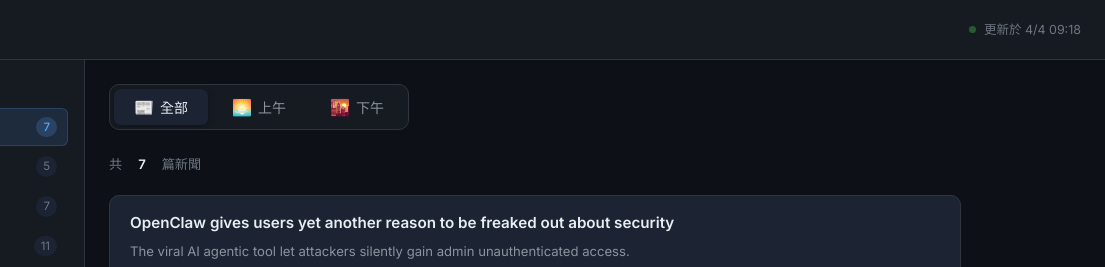
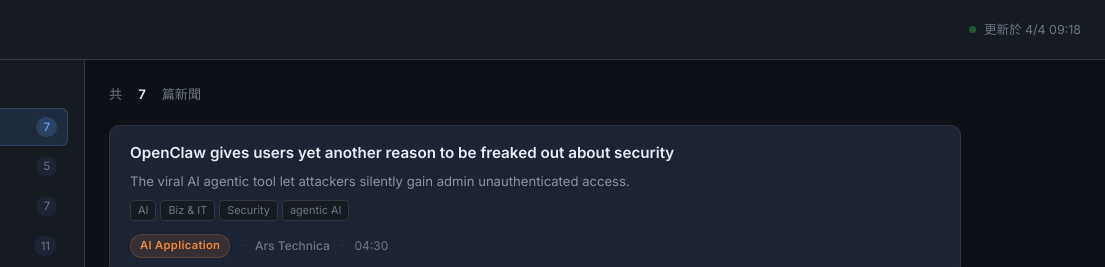
Before and after one commit to akirajnnjr/ai-news, a plain HTML site: page index.html in a window 1280 px wide. Shown: the top 267 px of the page, 175-1280 px from the left. Drawn offline with Linux system fonts and the light colour scheme.

Commit message:
feat: remove AM/PM time slot classification

```diff
--- a/assets/app.js
+++ b/assets/app.js
@@ -24,9 +24,8 @@
 // 狀態
 let state = {
   allNews: [],
-  selectedDate: null,    // null = today
+  selectedDate: null,
   selectedCat: 'all',
-  selectedSlot: 'all',   // 'all' | 'morning' | 'afternoon'
   lastUpdated: '',
 };
 
@@ -94,7 +93,6 @@
   return state.allNews.filter(n => {
     if (n.date !== state.selectedDate) return false;
     if (state.selectedCat !== 'all' && n.mapped_category !== state.selectedCat) return false;
-    if (state.selectedSlot !== 'all' && n.time_slot !== state.selectedSlot) return false;
     return true;
   });
 }
@@ -213,13 +211,6 @@
   renderNewsList();
 }
 
-function selectSlot(slot) {
-  state.selectedSlot = slot;
-  document.querySelectorAll('.tab-btn').forEach(btn => {
-    btn.classList.toggle('active', btn.dataset.slot === slot);
-  });
-  renderNewsList();
-}
 
 // ============================
 // Start
--- a/assets/style.css
+++ b/assets/style.css
@@ -237,42 +237,7 @@
   max-width: 900px;
 }
 
-/* Time Slot Tabs */
-.tab-bar {
-  display: flex;
-  gap: 4px;
-  background: var(--bg-secondary);
-  border: 1px solid var(--border);
-  border-radius: var(--radius);
-  padding: 4px;
-  margin-bottom: 24px;
-  width: fit-content;
-}
 
-.tab-btn {
-  padding: 8px 20px;
-  border-radius: 7px;
-  cursor: pointer;
-  font-size: 0.875rem;
-  font-weight: 500;
-  transition: all var(--transition);
-  border: none;
-  background: transparent;
-  color: var(--text-secondary);
-  display: flex;
-  align-items: center;
-  gap: 6px;
-}
-
-.tab-btn:hover { color: var(--text-primary); }
-
-.tab-btn.active {
-  background: var(--bg-card);
-  color: var(--text-primary);
-  box-shadow: 0 1px 6px rgba(0,0,0,0.3);
-}
-
-.tab-icon { font-size: 1rem; }
 
 /* Stats bar */
 .stats-bar {
--- a/index.html
+++ b/index.html
@@ -53,18 +53,6 @@
   <!-- Main Content -->
   <main class="main-content">
 
-    <!-- Time Slot Tabs -->
-    <div class="tab-bar">
-      <button class="tab-btn active" data-slot="all" onclick="selectSlot('all')">
-        <span class="tab-icon">📰</span> 全部
-      </button>
-      <button class="tab-btn" data-slot="morning" onclick="selectSlot('morning')">
-        <span class="tab-icon">🌅</span> 上午
-      </button>
-      <button class="tab-btn" data-slot="afternoon" onclick="selectSlot('afternoon')">
-        <span class="tab-icon">🌇</span> 下午
-      </button>
-    </div>
 
     <!-- Stats -->
     <div class="stats-bar">
```
